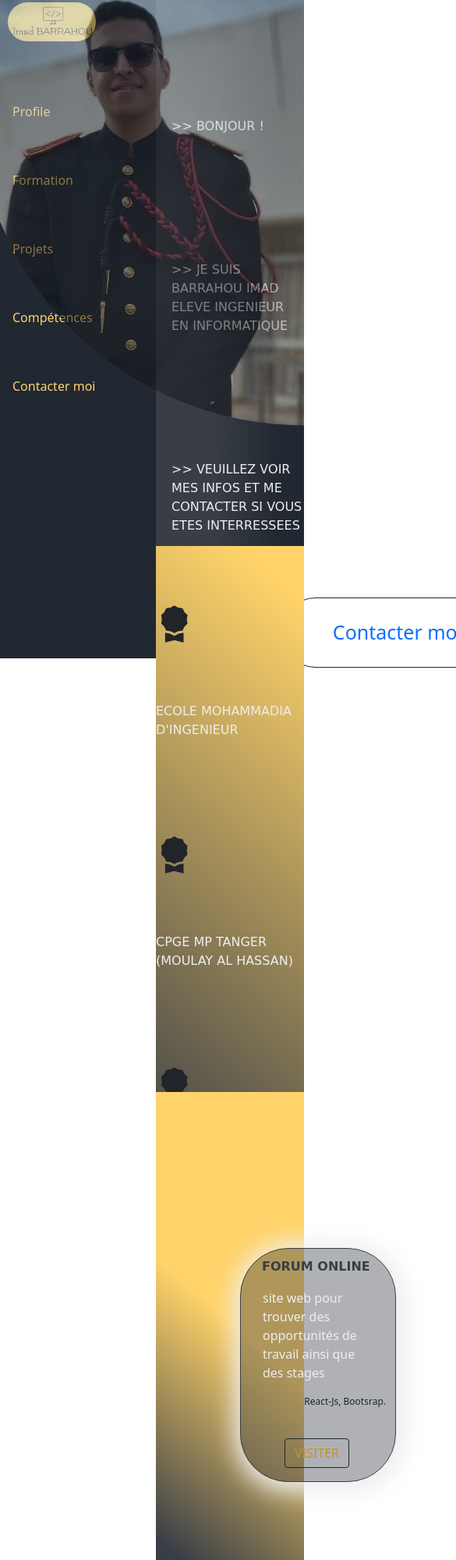
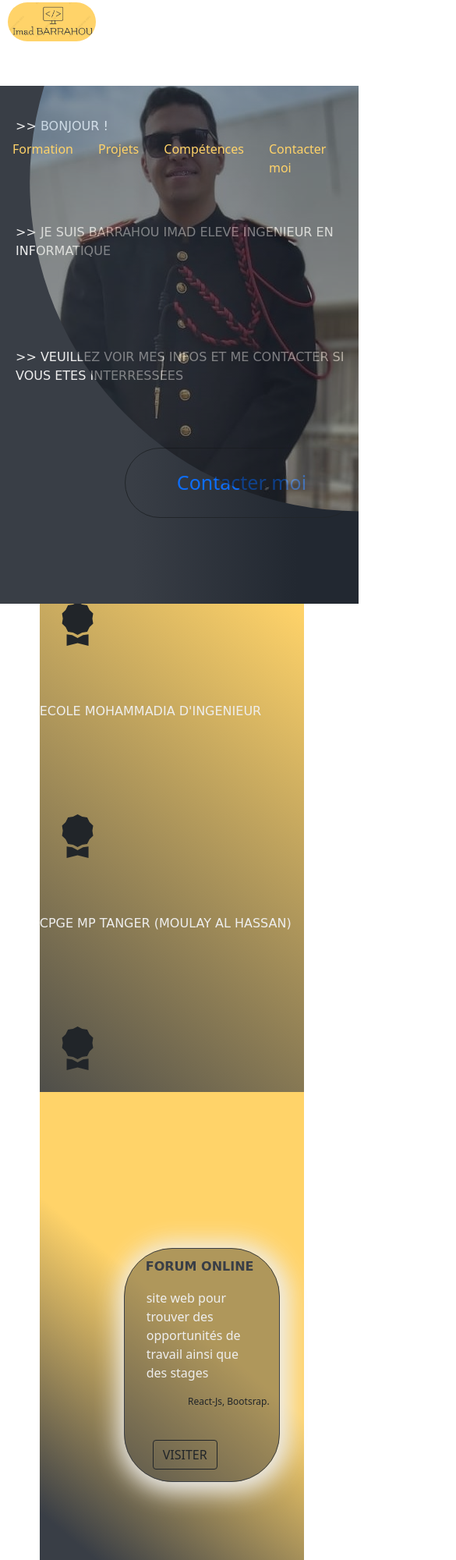
Before and after one commit to Barrahouimad/ImadBARRAHOUPortefolio, a plain HTML site: page index.html in a window 390 px wide. Shown: the top 2000 px of the page at 78% size, 585 px wide, since content can reach past the window. Drawn offline with nearby package versions, Linux system fonts and the light colour scheme; a web font is replaced by a local one.

Commit message:
overlapping prob solved

```diff
--- a/index.css
+++ b/index.css
@@ -4,6 +4,7 @@ left:0;
 right:0;
 top:0;
 bottom:0;
+overflow-x: hidden;
 
 }
 nav{
@@ -11,12 +12,16 @@ nav{
     height: 100%;
     background: rgba(34,40,49,1);
    position:fixed;
-  width:200px;
+  width:13%;
 
   }
+
   #links{
     margin-top:70px;
     color:#ffd369;
+    display:flex;
+    flex-direction:column;
+    align-items: stretch;
   }
 
   #icone{
@@ -43,12 +48,12 @@ nav{
 #home{
     position:absolute;
     top:0;
-    left:200px;
+
     right:0px;
-
+    width:87%;
     background: rgb(57,62,70);
     background: linear-gradient(90deg, rgba(57,62,70,1) 37%, rgba(34,40,49,1) 83%);
-    height:100%;
+   height:100%;
 
 }
 #btncontact{
@@ -174,7 +179,7 @@ nav{
 
     #formation{
         position:absolute;
-        left:200px;
+       width:87%;
         top:700px;
         right:0px;
         height:100%;
@@ -191,7 +196,7 @@ nav{
 
     position:absolute;
     top:1400px;
-    left:200px;
+    width:87%;
     right:0px;
     height:100%;
     background: url(assets/black4.jpg) ;
@@ -236,7 +241,7 @@ nav{
 
     position:absolute;
     top:2105px;
-    left:200px;
+    width:87%;
     right:0px;
     height:100%;
 
@@ -261,7 +266,7 @@ font-size:20px;
 
     position:absolute;
     top:2810.75px;
-    left:200px;
+    width:87%;
     right:0px;
     height:100%;
 
@@ -319,3 +324,43 @@ opacity: 0.3;
         font-size:25px;
         color:rgba(57,62,70,1);
        }
+@media only screen and (max-width:600px){
+    #links{
+        display:flex;
+        flex-direction:row;
+         float:top;
+
+    }
+    #links:nth-child(1)>a{
+        display:none;
+        visibility:hidden;
+    }
+    #navcontainer{
+
+         z-index: 3;
+         position: absolute;
+         top:0;
+         background: rgba(34,40,49,1);
+
+    }
+    #home{
+        position:relative;
+        top:0   ;
+        right:0px;
+        left:0%;
+        width:100%;
+        background: rgb(57,62,70);
+        background: linear-gradient(90deg, rgba(57,62,70,1) 37%, rgba(34,40,49,1) 83%);
+        height:100%;
+        z-index: 2;
+
+    }
+    nav{
+
+        height: 100%;
+        background: rgba(34,40,49,1);
+        position: absolute;
+        top:0;
+
+      }
+}
--- a/index.html
+++ b/index.html
@@ -14,12 +14,11 @@
 </head>
 <body>
     <div id="container" class="fluid-container">
-    <div  class="d-flex flex-row">
-        <div class="col-md-5 col-xs-12  ">
+    <div  class="d-flex globalyy md-flex-row xs-flex-column">
+        <div id="navcontainer" class="col-md-5 col-xs-12">
             <nav>
                 <a class="navbar-brand" href="#home"> <img id="logo" src="assets/logoimad.png" class="logo" id="icone"/></a>
-           <div id="links" class="d-flex flex-column align-items-between">
-               <tr><a id="nav" class="nav-link mx-2 p-2 text-reset" href="#home">Profile</a></tr>
+                <div id="links" class="">
                     <tr><a id="nav" class="nav-link mx-2 p-2 text-reset  mt-5" href="#formation">Formation</a></tr>
                     <tr><a id="nav" class="nav-link mx-2 p-2 text-reset mt-5" href="#projets">Projets</a></tr>
                     <tr><a id="nav" class="nav-link mx-2 p-2 text-reset mt-5" href="#competences">Compétences</a></tr>
@@ -28,7 +27,7 @@
                 </div>
            </nav>
         </div>
-          <div  class="col-md-auto col-xs-12">
+          <div  class="col-md-10 col-xs-12">
               <div id="home">
                 <p  id="nom">print ( BONJOUR ! )</p>
                 <p class="mt-2" id="nnom"> >> BONJOUR !</p>
@@ -78,7 +77,7 @@
                         <strong>FORUM ONLINE</strong>
                          <p class="m-3">site web pour trouver des opportunités de travail ainsi que des stages</p>
                          <p class="text-dark" id="commentaire">React-Js, Bootsrap.</p>
-                         <button to="googlr.com" class="btn btn-outline-dark m-4">VISITER</button>
+                         <a href="https://github.com/Barrahouimad/ForumOnLine" class="btn btn-outline-dark m-4">VISITER</a>
                     </div>
 
                     <div id="projectitem" class="col-1">
@@ -93,15 +92,14 @@
                         <strong>PROFILE CONTROL</strong>
                          <p class="m-3">site web pour Controller et visualiser les profiles</p>
                          <p class="text-dark" id="commentaire">HTML5, CSS3, PHP, JQUERY, JSON.</p>
-                         <button to="googlr.com" class="btn btn-outline-dark m-4">VISITER</button>
+                         <a to="https://github.com/Barrahouimad/profiles" class="btn btn-outline-dark m-4">VISITER</a>
                     </div>
 
                     <div id="projectitem" class="col-1">
-                        <strong>E-TICKETS</strong>
-                         <p class="m-3">application desktop pour la gestion des réservations des voyages
-                            en avions</p>
-                            <p class="text-dark" id="commentaire">Java Swing, MySQL.</p>
-                         <button href="http" class="btn btn-outline-dark m-4">VISITER</button>
+                        <strong>Minutebrico</strong>
+                         <p class="m-3">Application web pour mettre le lien entre les bricoleurs et les clients</p>
+                            <p class="text-dark" id="commentaire">React-Js, Spring Boot, Mysql.</p>
+                         <a href="https://github.com/Barrahouimad/MinuteBrico" class="btn btn-outline-dark m-4">VISITER</a>
                     </div>
 
                 </div>
```
Lines whose indentation alone changed are shown as unchanged.
